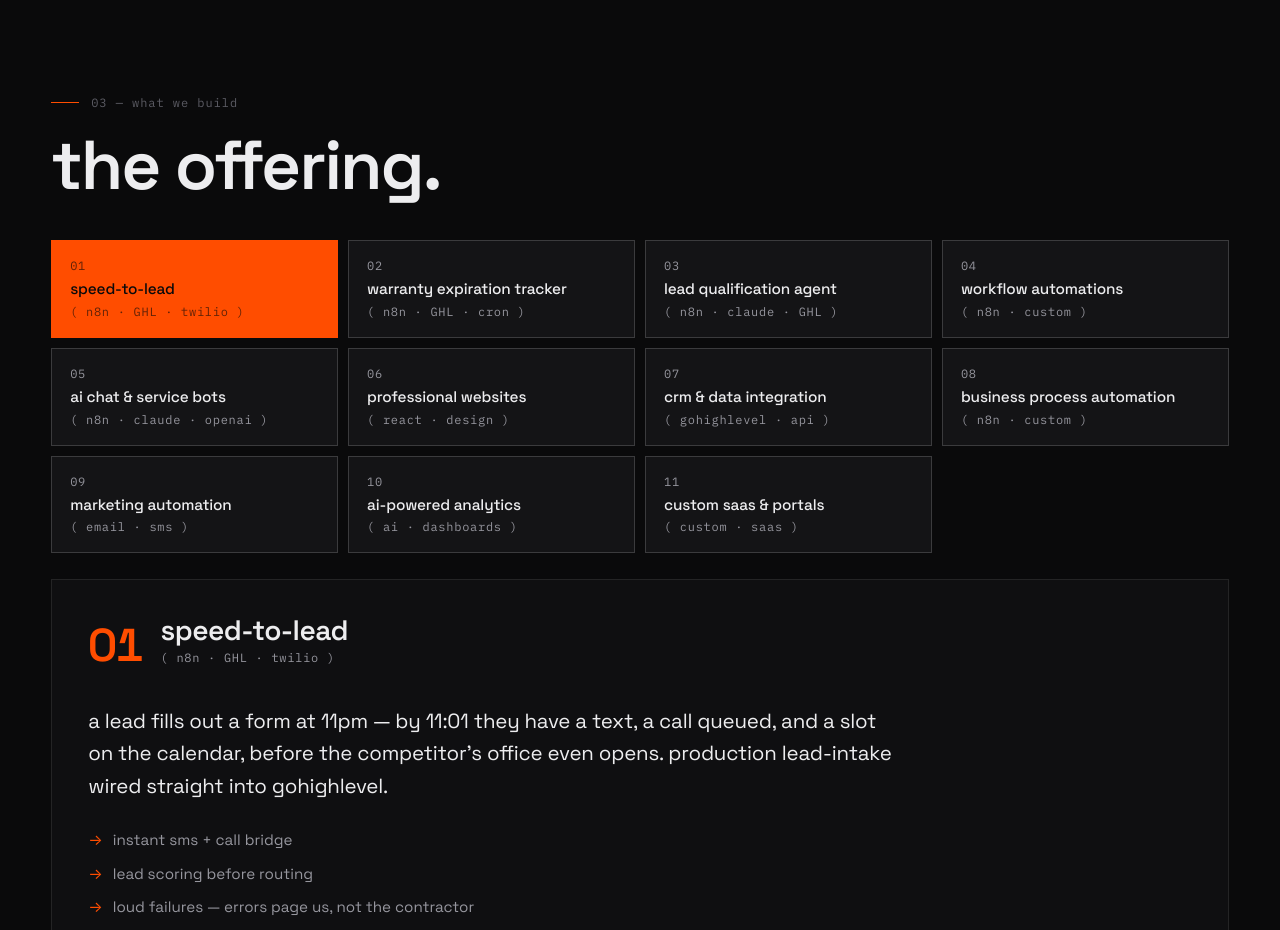
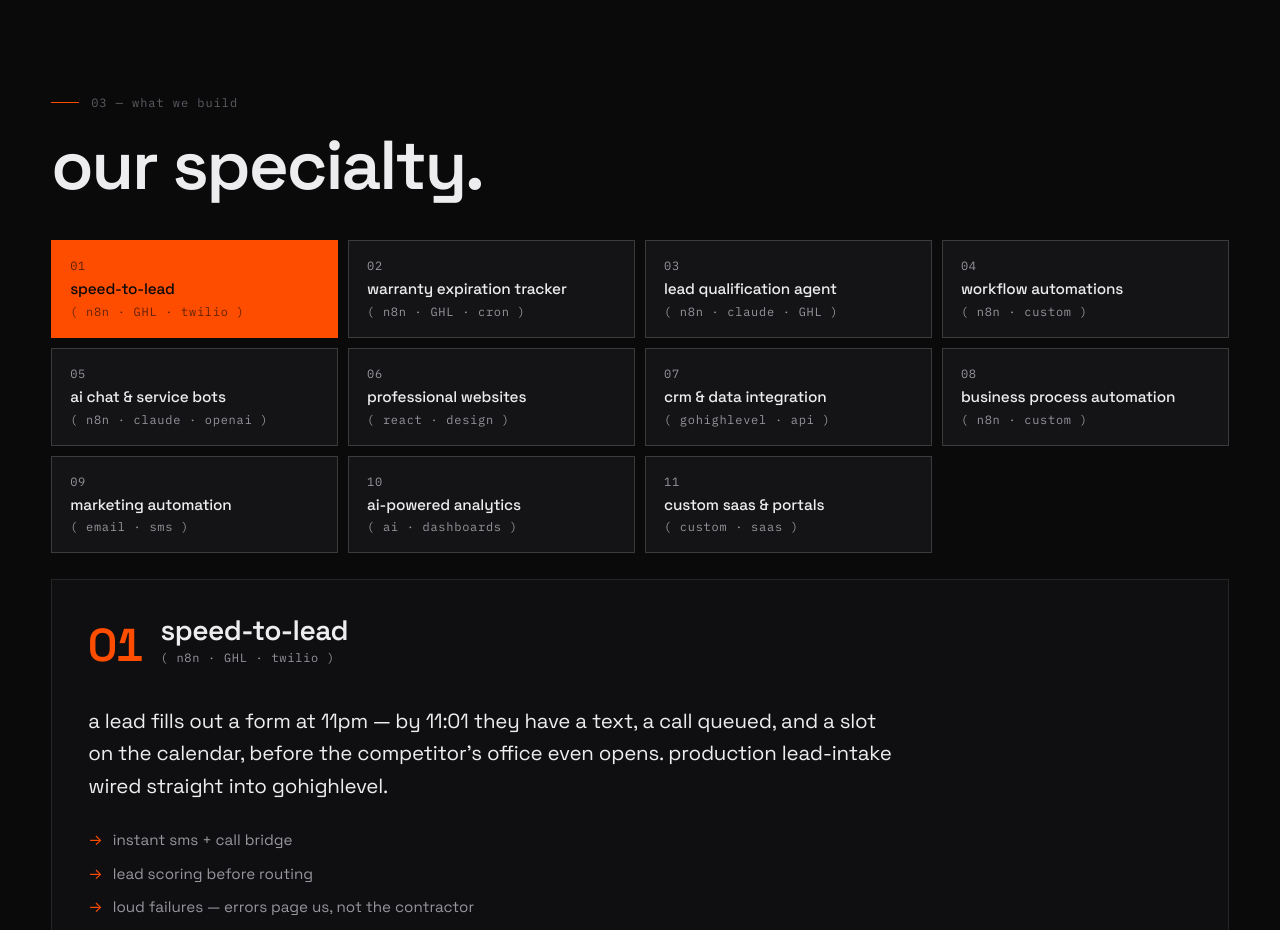
Before and after one commit to bennettc1213/Arc-Automations, a React (Vite) app: page / in a window 1280 px wide. Shown: the part 5900-6830 px from the top of the page. Built offline with nearby package versions, Linux system fonts and the light colour scheme.

Commit message:
Rename workflow section title to 'our specialty.'

```diff
--- a/src/components/Workflows.jsx
+++ b/src/components/Workflows.jsx
@@ -13,7 +13,7 @@ export default function Workflows() {
   return (
     <section className="workflows wrap" id="workflows" aria-label="what we build">
       <p className="eyebrow">03 — what we build</p>
-      <h2 className="section-title workflows__title">the offering.</h2>
+      <h2 className="section-title workflows__title">our specialty.</h2>
 
       <div className="wf__tabs" role="tablist" aria-label="offerings">
         {TABS.map((t, i) => (
```
